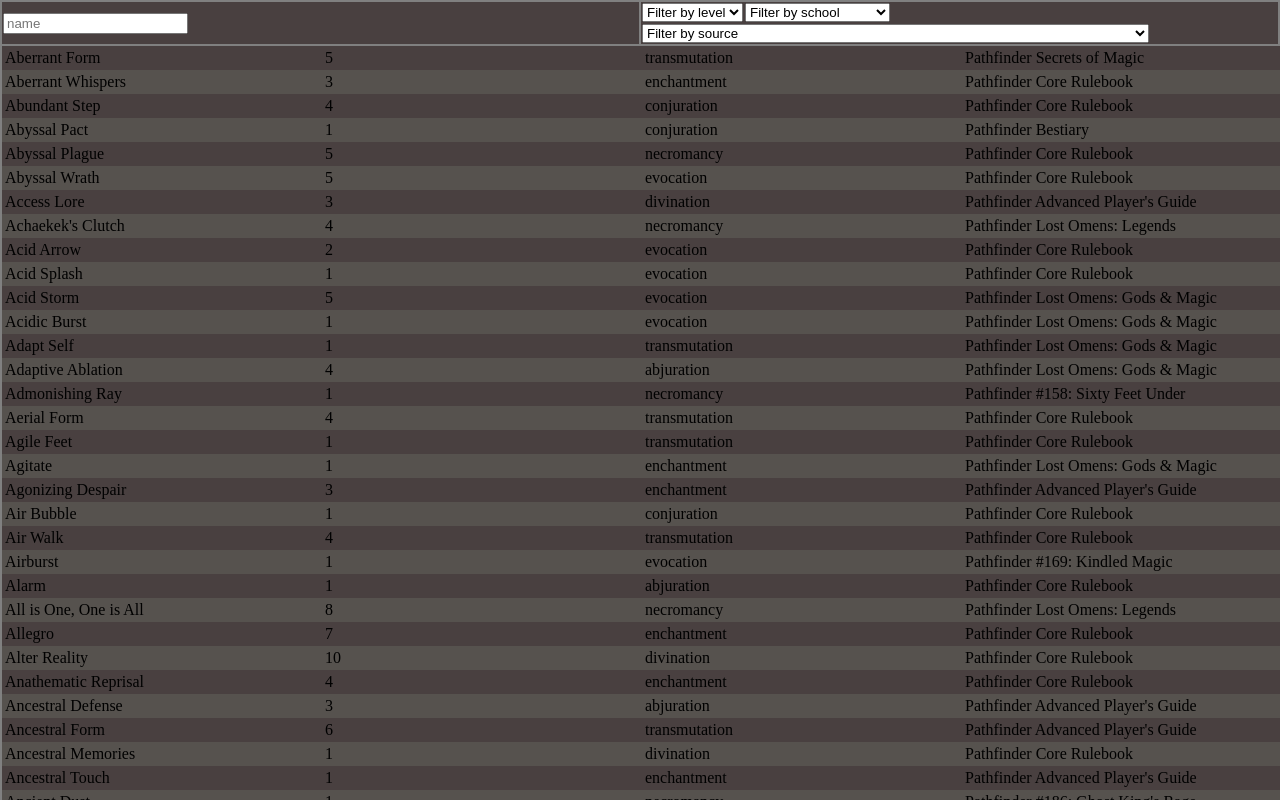
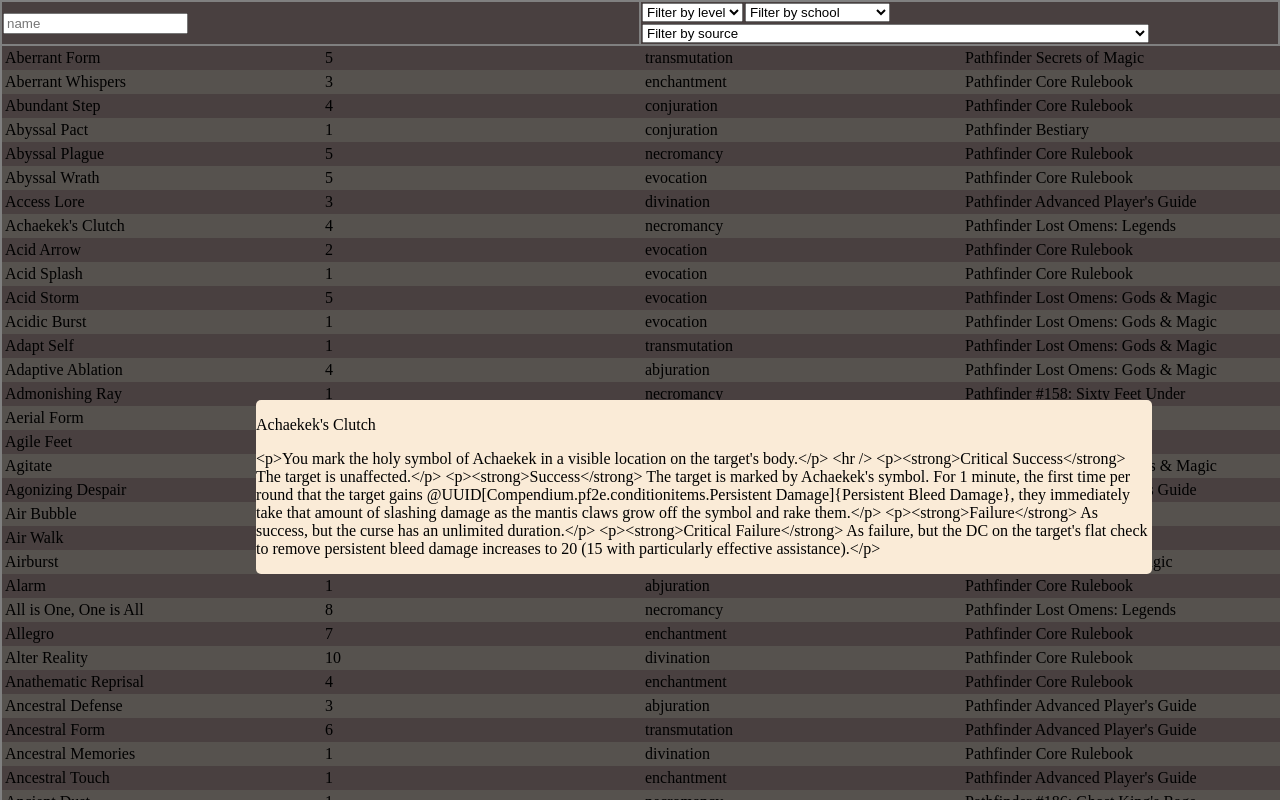
Before and after one commit to Ajtn/TTR, a React (Vite) app in the folder TTR/: page / in a window 1280 px wide. Both pictures are taken after a click on the element 644 px from the left and 226 px from the top of the page. Shown: the top 800 px of the page. Built offline with nearby package versions, Linux system fonts and the light colour scheme.

Commit message:
basic implementation of modal

```diff
--- a/TTR/src/App.jsx
+++ b/TTR/src/App.jsx
@@ -19,8 +19,7 @@
 
   const modalFields = [
     {objectField: "name", displayAs: "h2"},
-    {objectField: "components", displayAs: "p"},
-    {objectField: "description", displayAs: "p"},
+    {objectField: "description", displayAs: "p", extension: "value"},
   ];
 
   const apiInfo = {
--- a/TTR/src/components/Modal.jsx
+++ b/TTR/src/components/Modal.jsx
@@ -1,10 +1,16 @@
 import React, {useState} from "react";
 
 export default function Modal(props) {
+    /*
+        todo:
+            -setup more appropriate keys
+            -implement different sections of modal
+                -can filter here or in search table (ie pass lists of pre filtered data or pass data object with position name)
+    */
+    let hElements = [];
 
-    const hElements = props.head.map((data) => {
-        return <p className="modal-content">{data}</p>
-    });
+    if (props.head)
+        hElements = props.head.map((data) => <p key={data} className="modal-content">{data}</p>);
 
     function heading(content) {
         return <h1 className="modal-heading">{content}</h1>
--- a/TTR/src/components/SearchTable.jsx
+++ b/TTR/src/components/SearchTable.jsx
@@ -144,9 +144,10 @@
     function rowClicked(event) {
         const rowId = event.target.parentNode.classList[0];
         const modalData = props.modalFields.map((field) => {
-            return tableData[rowId][field.name];
+            return findValue(tableData[rowId], field.objectField, field.extension)
         });
-        setModal(true, modalData);
+
+        setModal({visible: true, modalElements: modalData});
     }
 
     //checks each data element against current search values and generates jsx for elements that aren't filtered out
@@ -174,8 +175,8 @@
                     <DataRow key={dKey} id={dKey} dataForDisplay={tableFields} handleClick={rowClicked} />
                 );
             }
+            displayElement = true;
         }
-            displayElement = true;
         return <tbody className="searchTable-tbody">{dataElements}</tbody>;
     }
 
@@ -205,7 +206,7 @@
                 <thead><tr>{tHead}</tr></thead>
                 {tBody}
             </ table>
-            <Modal head={[]}/>
+            <Modal visible={modal.visible} head={modal.modalElements}/>
         </>
     )
 
--- a/TTR/src/index.css
+++ b/TTR/src/index.css
@@ -160,6 +160,13 @@
 }
 
 
-.modal {
+.modal-shell {
   position: absolute;
+  background-color: antiquewhite;
+  visibility: visible;
+  left: 20%;
+  top: 50%;
+  width: 70%;
+  z-index: 2;
+  border-radius: 5px;
 }
--- a/TTR/src/main.jsx
+++ b/TTR/src/main.jsx
@@ -4,7 +4,5 @@
 import './index.css'
 
 ReactDOM.createRoot(document.getElementById('root')).render(
-<React.StrictMode>
     <App />
-</React.StrictMode>
 )
```
